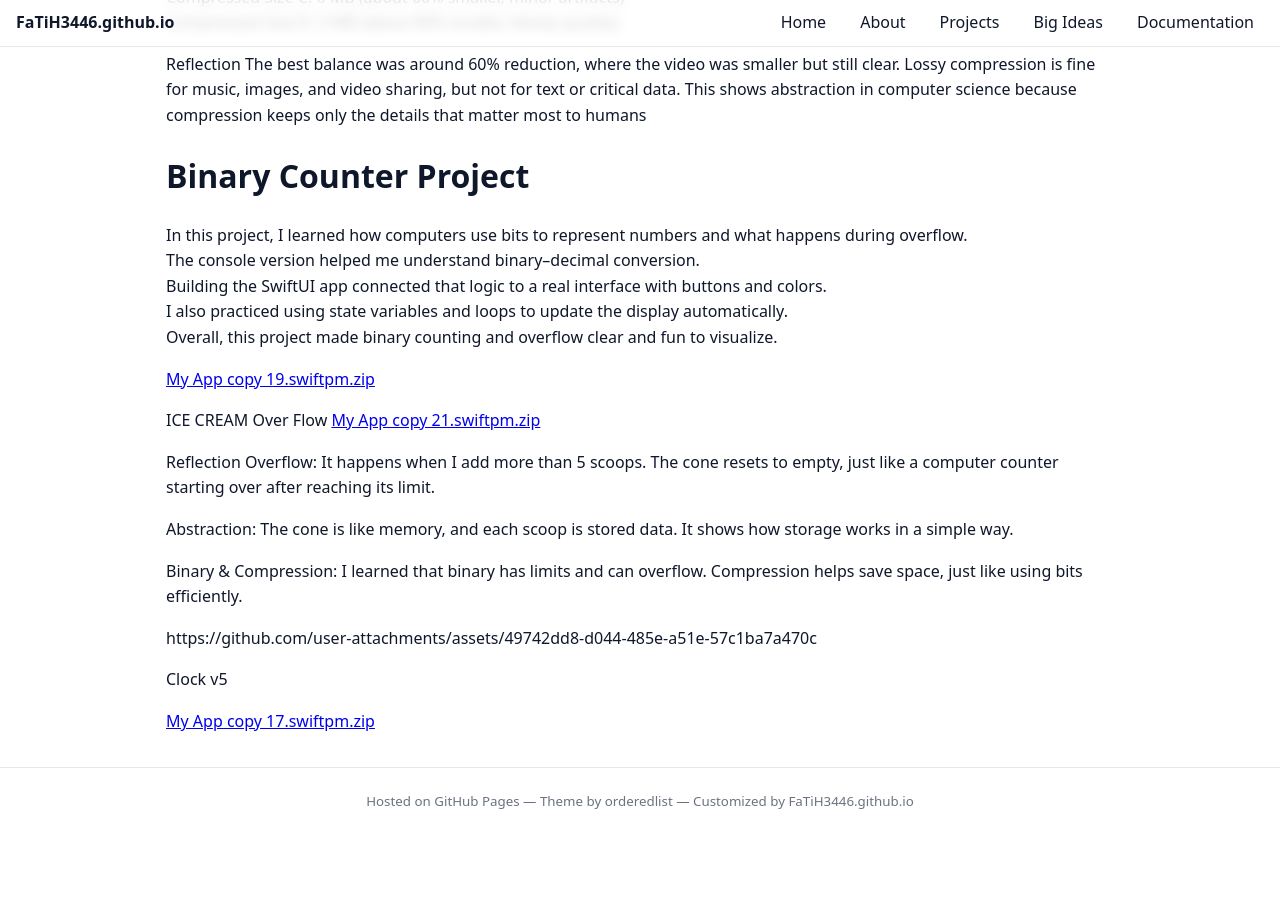
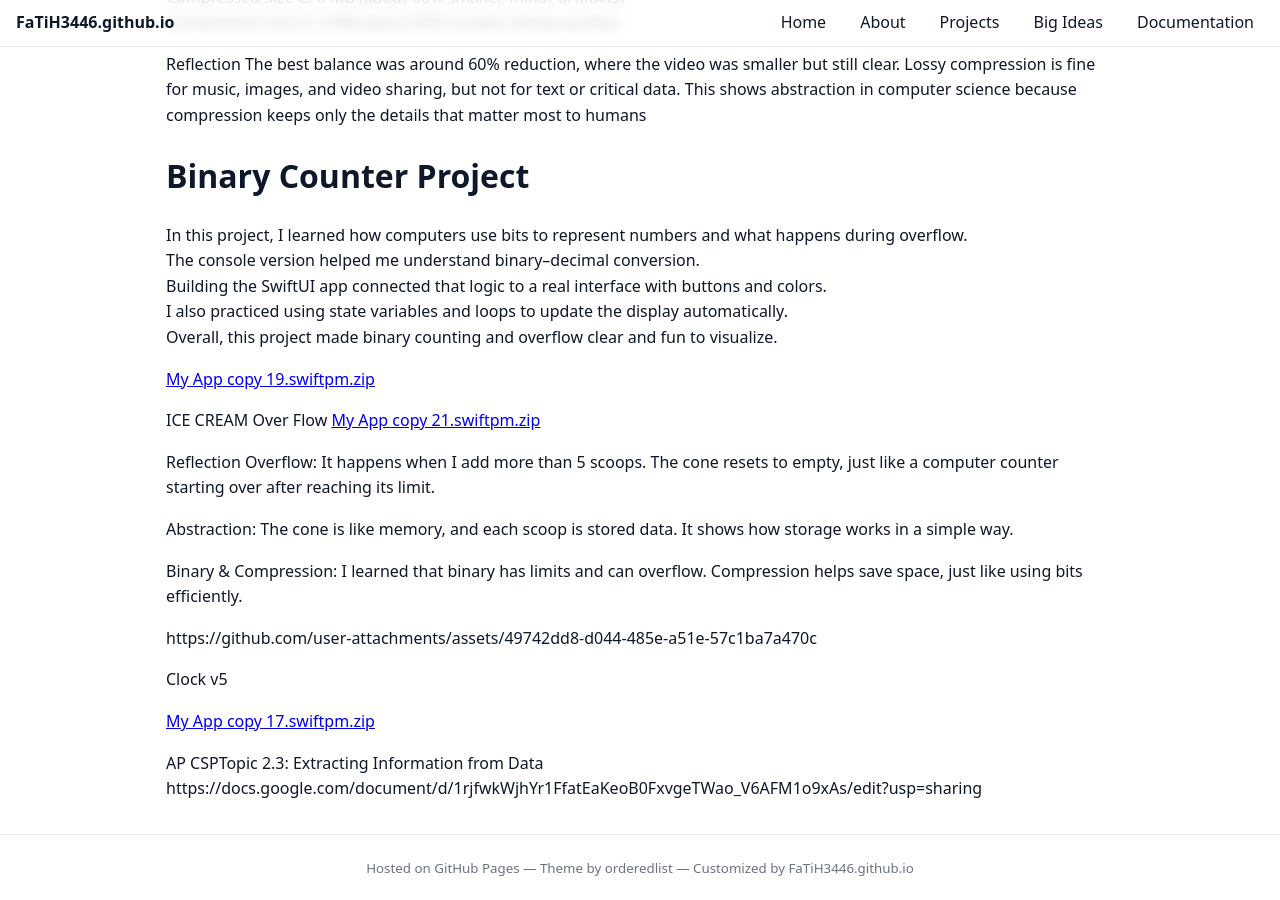
Before and after one commit to FaTiH3446/FaTiH3446.github.io, a Jekyll site: the page built from project.md, in a window 1280 px wide and 900 px high, scrolled down 10143 px. Built offline with Jekyll 4.4.1, drawn with Linux system fonts in a browser that asks for light colours; before the commit the page ends 10976 px from its top, so only the background shows below that.

Commit message:
Update project.md

```diff
--- a/project.md
+++ b/project.md
@@ -485,3 +485,6 @@ https://github.com/user-attachments/assets/49742dd8-d044-485e-a51e-57c1ba7a470c
 Clock v5
 
 [My App copy 17.swiftpm.zip](https://github.com/user-attachments/files/23064675/My.App.copy.17.swiftpm.zip)
+
+AP CSPTopic 2.3: Extracting Information from Data
+https://docs.google.com/document/d/1rjfwkWjhYr1FfatEaKeoB0FxvgeTWao_V6AFM1o9xAs/edit?usp=sharing
```
